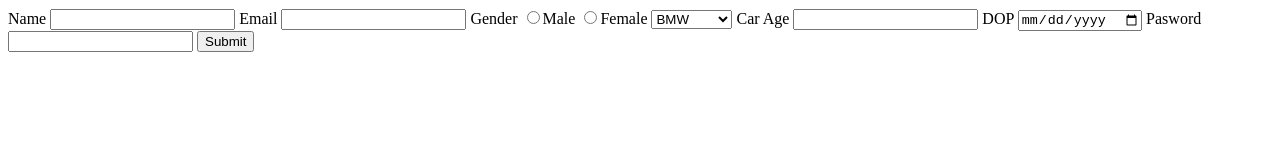
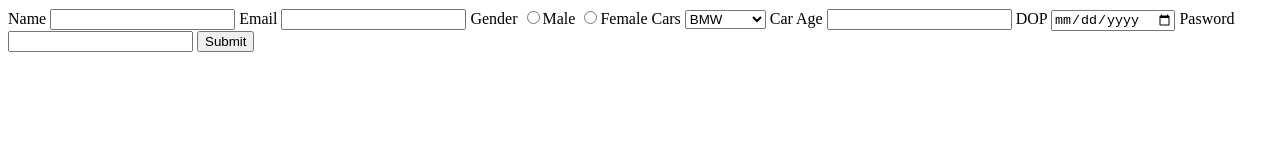
Before and after one commit to acciojob/car-insurance-form-HarshitTyagi651, a website: page main.html in a window 1280 px wide. Drawn offline with Linux system fonts and the light colour scheme.

Commit message:
created a submission

```diff
--- a/main.html
+++ b/main.html
@@ -8,7 +8,7 @@
 
 <body>
 	<!-- the entire body must be written by student -->
-	<form>
+	<form method="post">
 		<label for="name">Name</label>
 		<input type="text" id="name" required="true"/>
 		<label for="email">Email</label>
@@ -16,12 +16,13 @@
 		<label for="gender">Gender</label>
 		<input type="radio" required="true" name="gender"/>Male
 		<input type="radio" required="true"name="gender"/>Female
+		<label for="cars">Cars</label>
 		<select required="true" id="cars">
 			<option>BMW</option>
 			<option>Audi</option>
 			<option>Mercedez</option>
 		</select>
-		<label>Car Age</label>
+		<label for="carage">Car Age</label>
 		<input type="number" id="carage" required="true"/>
 		<label for="dop">DOP</label>
 		<input type="date" id="dop" required="true"/>
```
